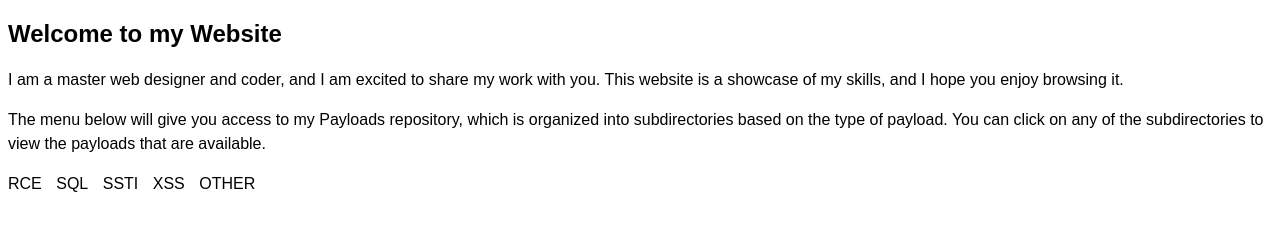
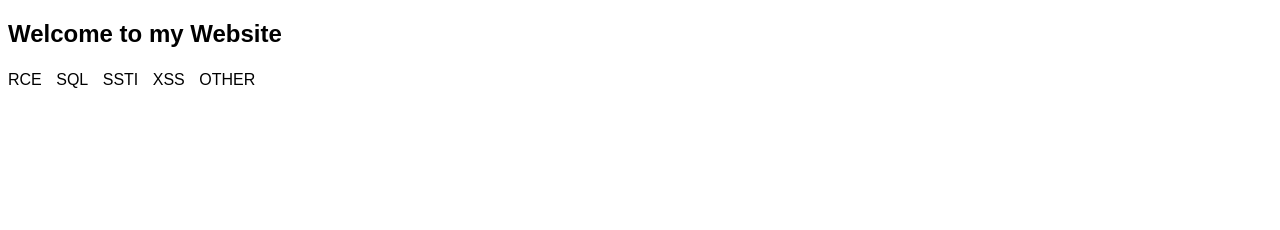
Before and after one commit to zoodlez/zoodlez.github.io, a plain HTML site: page home/index.html in a window 1280 px wide. Drawn offline with Linux system fonts and the light colour scheme.

Commit message:
Update index.html

```diff
--- a/home/index.html
+++ b/home/index.html
@@ -6,8 +6,7 @@
 </head>
 <body>
   <h1>Welcome to my Website</h1>
-  <p>I am a master web designer and coder, and I am excited to share my work with you. This website is a showcase of my skills, and I hope you enjoy browsing it.</p>
-  <p>The menu below will give you access to my Payloads repository, which is organized into subdirectories based on the type of payload. You can click on any of the subdirectories to view the payloads that are available.</p>
+
   <ul>
     <li><a href="payloads/RCE">RCE</a></li>
     <li><a href="payloads/SQL">SQL</a></li>
```
